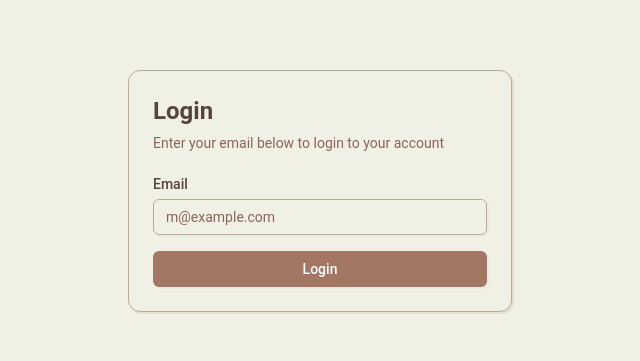
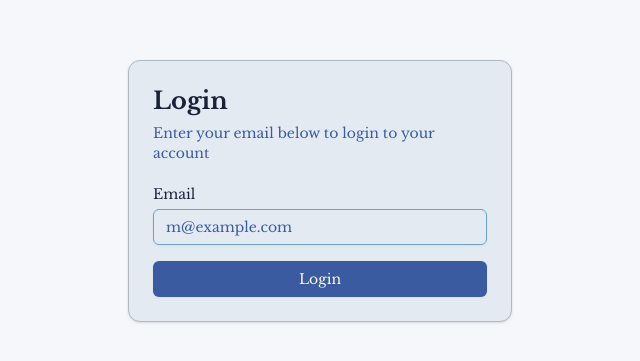
Before and after one commit to berdi00/epub-reader, a Vue app: page /login in a window 1280 px wide. Shown: the part 209-570 px from the top of the page, without its empty margins (320-960 px from the left). Built offline with nearby package versions, Linux system fonts and the light colour scheme; no server answers; the HTML template or start-up script is replaced by a standard one.

Commit message:
feat(ui): update styling and component structure across app
refactor(reader): remove debugger statements and unused page estimation
style(books): improve button styling and layout
feat(types): add Book and ReadingProgress interfaces
chore: add Google Fonts for improved typography

```diff
--- a/index.html
+++ b/index.html
@@ -4,6 +4,9 @@
     <meta charset="UTF-8" />
     <link rel="icon" type="image/svg+xml" href="/vite.svg" />
     <meta name="viewport" content="width=device-width, initial-scale=1.0" />
+    <link rel="preconnect" href="https://fonts.googleapis.com">
+    <link rel="preconnect" href="https://fonts.gstatic.com" crossorigin>
+    <link href="https://fonts.googleapis.com/css2?family=Libre+Baskerville:ital,wght@0,400;0,700;1,400&family=Roboto:ital,wght@0,100..900;1,100..900&display=swap" rel="stylesheet">
     <title>Vite + Vue + TS</title>
   </head>
   <body>
--- a/src/composables/useEPUB.ts
+++ b/src/composables/useEPUB.ts
@@ -269,9 +269,6 @@ export const useEpub = () => {
       // Wrap each chapter with a container for navigation
       combinedContent += `
         <div class="chapter-container" id="chapter-${i}" data-chapter-index="${i}" data-char-count="${chapterCharCount}">
-          <div class="chapter-header">
-            <h2 class="chapter-title-header">${chapter.title}</h2>
-          </div>
           <div class="chapter-content">
             ${chapterContent}
           </div>
@@ -430,7 +427,6 @@ export const useEpub = () => {
   const getCurrentReadingPosition = () => {
     const contentElement = document.querySelector('.reader-content')
     const scrollTop = contentElement?.scrollTop || 0
-    debugger
     return {
       chapterIndex: currentChapterIndex.value,
       chapterProgressPercentage: currentChapterProgress.value,
@@ -493,21 +489,6 @@ export const useEpub = () => {
     goToChapter(chapterIndex)
   }
 
-  // Calculate estimated page numbers for display
-  const getEstimatedPageInfo = () => {
-    const wordsPerPage = bookStats.value.averageWordsPerPage
-    const estimatedTotalWords = Math.round(bookStats.value.totalCharacters / 5) // ~5 chars per word
-    const estimatedTotalPages = Math.max(1, Math.round(estimatedTotalWords / wordsPerPage))
-    const currentEstimatedPage = Math.max(1, Math.round((totalBookProgress.value / 100) * estimatedTotalPages))
-
-    return {
-      currentPage: currentEstimatedPage,
-      totalPages: estimatedTotalPages,
-      currentWord: Math.round((currentCharacterOffset.value / bookStats.value.totalCharacters) * estimatedTotalWords),
-      totalWords: estimatedTotalWords
-    }
-  }
-
   return {
     // Methods
     parseEpub,
@@ -521,7 +502,6 @@ export const useEpub = () => {
     resetReader,
     getCurrentReadingPosition,
     setReadingPosition,
-    getEstimatedPageInfo,
     processImagesInDOM
   }
 }
--- a/src/features/books/BooksHeader.vue
+++ b/src/features/books/BooksHeader.vue
@@ -2,7 +2,7 @@
   <div class="flex justify-between items-center">
     <p class="text-primary">{{ email }}</p>
     <Button
-      class="bg-primary"
+      class="bg-primary text-white"
       variant="outline"
       @click="triggerFileUpload"
       :disabled="isUploading"
@@ -191,7 +191,6 @@ const handleFileUpload = async (event: Event): Promise<void> => {
     if (fileInput.value) {
       fileInput.value.value = ''
     }
-
     emit('bookUploaded', bookData)
   } catch (error) {
     console.error('Upload error:', error)
--- a/src/features/reader/ReaderView.vue
+++ b/src/features/reader/ReaderView.vue
@@ -160,7 +160,6 @@ const saveReadingProgress = async () => {
         character_offset: position.characterOffset,
         last_read_at: new Date().toISOString()
       }, { onConflict: 'user_id' })
-    debugger
   } catch (error) {
     console.error('Error saving reading progress:', error)
   }
--- a/src/style.css
+++ b/src/style.css
@@ -3,100 +3,104 @@
 
 @custom-variant dark (&:is(.dark *));
 
+* {
+  font-family: "Libre Baskerville", serif;
+}
+
 :root {
-  --background: oklch(0.9529 0.0146 102.4597);
-  --foreground: oklch(0.4063 0.0255 40.3627);
-  --card: oklch(0.9529 0.0146 102.4597);
-  --card-foreground: oklch(0.4063 0.0255 40.3627);
-  --popover: oklch(1.0000 0 0);
-  --popover-foreground: oklch(0.4063 0.0255 40.3627);
-  --primary: oklch(0.6083 0.0623 44.3588);
-  --primary-foreground: oklch(1.0000 0 0);
-  --secondary: oklch(0.7473 0.0387 80.5476);
-  --secondary-foreground: oklch(1.0000 0 0);
-  --muted: oklch(0.8502 0.0389 49.0874);
-  --muted-foreground: oklch(0.5416 0.0512 37.2132);
-  --accent: oklch(0.8502 0.0389 49.0874);
-  --accent-foreground: oklch(0.4063 0.0255 40.3627);
-  --destructive: oklch(0.2225 0.0098 52.9636);
-  --destructive-foreground: oklch(1.0000 0 0);
-  --border: oklch(0.7473 0.0387 80.5476);
-  --input: oklch(0.7473 0.0387 80.5476);
-  --ring: oklch(0.6083 0.0623 44.3588);
-  --chart-1: oklch(0.6083 0.0623 44.3588);
-  --chart-2: oklch(0.5416 0.0512 37.2132);
-  --chart-3: oklch(0.7272 0.0539 52.3320);
-  --chart-4: oklch(0.7473 0.0387 80.5476);
-  --chart-5: oklch(0.6440 0.0405 52.3917);
-  --sidebar: oklch(0.8903 0.0278 49.5658);
-  --sidebar-foreground: oklch(0.4063 0.0255 40.3627);
-  --sidebar-primary: oklch(0.6083 0.0623 44.3588);
-  --sidebar-primary-foreground: oklch(1.0000 0 0);
-  --sidebar-accent: oklch(0.7272 0.0539 52.3320);
-  --sidebar-accent-foreground: oklch(1.0000 0 0);
-  --sidebar-border: oklch(0.6440 0.0405 52.3917);
-  --sidebar-ring: oklch(0.6083 0.0623 44.3588);
-  --font-sans: Roboto, ui-sans-serif, sans-serif, system-ui;
-  --font-serif: Georgia, serif;
-  --font-mono: Menlo, monospace;
+  --background: rgb(245, 247, 250);
+  --foreground: rgb(26, 34, 56);
+  --card: rgb(227, 234, 242);
+  --card-foreground: rgb(26, 34, 56);
+  --popover: rgb(255, 251, 230);
+  --popover-foreground: rgb(26, 34, 56);
+  --primary: rgb(58, 91, 160);
+  --primary-foreground: rgb(255, 251, 230);
+  --secondary: rgb(247, 200, 115);
+  --secondary-foreground: rgb(26, 34, 56);
+  --muted: rgb(229, 229, 223);
+  --muted-foreground: rgb(58, 91, 160);
+  --accent: rgb(110, 163, 193);
+  --accent-foreground: rgb(255, 251, 230);
+  --destructive: rgb(45, 30, 47);
+  --destructive-foreground: rgb(255, 251, 230);
+  --border: rgb(176, 184, 193);
+  --input: rgb(110, 163, 193);
+  --ring: rgb(247, 200, 115);
+  --chart-1: rgb(58, 91, 160);
+  --chart-2: rgb(247, 200, 115);
+  --chart-3: rgb(110, 163, 193);
+  --chart-4: rgb(176, 184, 193);
+  --chart-5: rgb(45, 30, 47);
+  --sidebar: rgb(227, 234, 242);
+  --sidebar-foreground: rgb(26, 34, 56);
+  --sidebar-primary: rgb(58, 91, 160);
+  --sidebar-primary-foreground: rgb(255, 251, 230);
+  --sidebar-accent: rgb(247, 200, 115);
+  --sidebar-accent-foreground: rgb(26, 34, 56);
+  --sidebar-border: rgb(176, 184, 193);
+  --sidebar-ring: rgb(247, 200, 115);
+  --font-sans: Libre Baskerville, serif;
+  --font-serif: ui-serif, Georgia, Cambria, "Times New Roman", Times, serif;
+  --font-mono: ui-monospace, SFMono-Regular, Menlo, Monaco, Consolas, "Liberation Mono", "Courier New", monospace;
   --radius: 0.5rem;
-  --shadow-2xs: 2px 2px 0px 0px hsl(20 18% 51% / 0.06);
-  --shadow-xs: 2px 2px 0px 0px hsl(20 18% 51% / 0.06);
-  --shadow-sm: 2px 2px 0px 0px hsl(20 18% 51% / 0.11), 2px 1px 2px -1px hsl(20 18% 51% / 0.11);
-  --shadow: 2px 2px 0px 0px hsl(20 18% 51% / 0.11), 2px 1px 2px -1px hsl(20 18% 51% / 0.11);
-  --shadow-md: 2px 2px 0px 0px hsl(20 18% 51% / 0.11), 2px 2px 4px -1px hsl(20 18% 51% / 0.11);
-  --shadow-lg: 2px 2px 0px 0px hsl(20 18% 51% / 0.11), 2px 4px 6px -1px hsl(20 18% 51% / 0.11);
-  --shadow-xl: 2px 2px 0px 0px hsl(20 18% 51% / 0.11), 2px 8px 10px -1px hsl(20 18% 51% / 0.11);
-  --shadow-2xl: 2px 2px 0px 0px hsl(20 18% 51% / 0.28);
+  --shadow-2xs: 0 1px 3px 0px hsl(0 0% 0% / 0.05);
+  --shadow-xs: 0 1px 3px 0px hsl(0 0% 0% / 0.05);
+  --shadow-sm: 0 1px 3px 0px hsl(0 0% 0% / 0.10), 0 1px 2px -1px hsl(0 0% 0% / 0.10);
+  --shadow: 0 1px 3px 0px hsl(0 0% 0% / 0.10), 0 1px 2px -1px hsl(0 0% 0% / 0.10);
+  --shadow-md: 0 1px 3px 0px hsl(0 0% 0% / 0.10), 0 2px 4px -1px hsl(0 0% 0% / 0.10);
+  --shadow-lg: 0 1px 3px 0px hsl(0 0% 0% / 0.10), 0 4px 6px -1px hsl(0 0% 0% / 0.10);
+  --shadow-xl: 0 1px 3px 0px hsl(0 0% 0% / 0.10), 0 8px 10px -1px hsl(0 0% 0% / 0.10);
+  --shadow-2xl: 0 1px 3px 0px hsl(0 0% 0% / 0.25);
   --tracking-normal: 0em;
   --spacing: 0.25rem;
 }
 
 .dark {
-  --background: oklch(0.2721 0.0141 48.1783);
-  --foreground: oklch(0.9529 0.0146 102.4597);
-  --card: oklch(0.3291 0.0156 50.8936);
-  --card-foreground: oklch(0.9529 0.0146 102.4597);
-  --popover: oklch(0.3291 0.0156 50.8936);
-  --popover-foreground: oklch(0.9529 0.0146 102.4597);
-  --primary: oklch(0.7272 0.0539 52.3320);
-  --primary-foreground: oklch(0.2721 0.0141 48.1783);
-  --secondary: oklch(0.5416 0.0512 37.2132);
-  --secondary-foreground: oklch(0.9529 0.0146 102.4597);
-  --muted: oklch(0.4063 0.0255 40.3627);
-  --muted-foreground: oklch(0.7575 0.0380 50.8610);
-  --accent: oklch(0.7473 0.0387 80.5476);
-  --accent-foreground: oklch(0.2721 0.0141 48.1783);
-  --destructive: oklch(0.6875 0.1420 21.4566);
-  --destructive-foreground: oklch(0.2721 0.0141 48.1783);
-  --border: oklch(0.4063 0.0255 40.3627);
-  --input: oklch(0.4063 0.0255 40.3627);
-  --ring: oklch(0.7272 0.0539 52.3320);
-  --chart-1: oklch(0.7272 0.0539 52.3320);
-  --chart-2: oklch(0.7473 0.0387 80.5476);
-  --chart-3: oklch(0.6083 0.0623 44.3588);
-  --chart-4: oklch(0.5416 0.0512 37.2132);
-  --chart-5: oklch(0.6440 0.0405 52.3917);
-  --sidebar: oklch(0.2225 0.0098 52.9636);
-  --sidebar-foreground: oklch(0.9529 0.0146 102.4597);
-  --sidebar-primary: oklch(0.7272 0.0539 52.3320);
-  --sidebar-primary-foreground: oklch(0.2225 0.0098 52.9636);
-  --sidebar-accent: oklch(0.7473 0.0387 80.5476);
-  --sidebar-accent-foreground: oklch(0.2225 0.0098 52.9636);
-  --sidebar-border: oklch(0.4063 0.0255 40.3627);
-  --sidebar-ring: oklch(0.7272 0.0539 52.3320);
-  --font-sans: Roboto, ui-sans-serif, sans-serif, system-ui;
-  --font-serif: Georgia, serif;
-  --font-mono: Menlo, monospace;
+  --background: rgb(24, 26, 36);
+  --foreground: rgb(230, 234, 243);
+  --card: rgb(35, 36, 58);
+  --card-foreground: rgb(230, 234, 243);
+  --popover: rgb(35, 36, 58);
+  --popover-foreground: rgb(255, 224, 102);
+  --primary: rgb(58, 91, 160);
+  --primary-foreground: rgb(255, 224, 102);
+  --secondary: rgb(255, 224, 102);
+  --secondary-foreground: rgb(35, 36, 58);
+  --muted: rgb(35, 36, 58);
+  --muted-foreground: rgb(122, 136, 161);
+  --accent: rgb(188, 205, 240);
+  --accent-foreground: rgb(24, 26, 36);
+  --destructive: rgb(160, 74, 108);
+  --destructive-foreground: rgb(255, 224, 102);
+  --border: rgb(45, 46, 62);
+  --input: rgb(58, 91, 160);
+  --ring: rgb(255, 224, 102);
+  --chart-1: rgb(58, 91, 160);
+  --chart-2: rgb(255, 224, 102);
+  --chart-3: rgb(110, 163, 193);
+  --chart-4: rgb(122, 136, 161);
+  --chart-5: rgb(160, 74, 108);
+  --sidebar: rgb(35, 36, 58);
+  --sidebar-foreground: rgb(230, 234, 243);
+  --sidebar-primary: rgb(58, 91, 160);
+  --sidebar-primary-foreground: rgb(255, 224, 102);
+  --sidebar-accent: rgb(255, 224, 102);
+  --sidebar-accent-foreground: rgb(35, 36, 58);
+  --sidebar-border: rgb(45, 46, 62);
+  --sidebar-ring: rgb(255, 224, 102);
+  --font-sans: Libre Baskerville, serif;
+  --font-serif: ui-serif, Georgia, Cambria, "Times New Roman", Times, serif;
+  --font-mono: ui-monospace, SFMono-Regular, Menlo, Monaco, Consolas, "Liberation Mono", "Courier New", monospace;
   --radius: 0.5rem;
-  --shadow-2xs: 2px 2px 0px 0px hsl(20 18% 30% / 0.06);
-  --shadow-xs: 2px 2px 0px 0px hsl(20 18% 30% / 0.06);
-  --shadow-sm: 2px 2px 0px 0px hsl(20 18% 30% / 0.11), 2px 1px 2px -1px hsl(20 18% 30% / 0.11);
-  --shadow: 2px 2px 0px 0px hsl(20 18% 30% / 0.11), 2px 1px 2px -1px hsl(20 18% 30% / 0.11);
-  --shadow-md: 2px 2px 0px 0px hsl(20 18% 30% / 0.11), 2px 2px 4px -1px hsl(20 18% 30% / 0.11);
-  --shadow-lg: 2px 2px 0px 0px hsl(20 18% 30% / 0.11), 2px 4px 6px -1px hsl(20 18% 30% / 0.11);
-  --shadow-xl: 2px 2px 0px 0px hsl(20 18% 30% / 0.11), 2px 8px 10px -1px hsl(20 18% 30% / 0.11);
-  --shadow-2xl: 2px 2px 0px 0px hsl(20 18% 30% / 0.28);
+  --shadow-2xs: 0 1px 3px 0px hsl(0 0% 0% / 0.05);
+  --shadow-xs: 0 1px 3px 0px hsl(0 0% 0% / 0.05);
+  --shadow-sm: 0 1px 3px 0px hsl(0 0% 0% / 0.10), 0 1px 2px -1px hsl(0 0% 0% / 0.10);
+  --shadow: 0 1px 3px 0px hsl(0 0% 0% / 0.10), 0 1px 2px -1px hsl(0 0% 0% / 0.10);
+  --shadow-md: 0 1px 3px 0px hsl(0 0% 0% / 0.10), 0 2px 4px -1px hsl(0 0% 0% / 0.10);
+  --shadow-lg: 0 1px 3px 0px hsl(0 0% 0% / 0.10), 0 4px 6px -1px hsl(0 0% 0% / 0.10);
+  --shadow-xl: 0 1px 3px 0px hsl(0 0% 0% / 0.10), 0 8px 10px -1px hsl(0 0% 0% / 0.10);
+  --shadow-2xl: 0 1px 3px 0px hsl(0 0% 0% / 0.25);
 }
 
 @theme inline {
@@ -151,7 +155,6 @@
   --shadow-xl: var(--shadow-xl);
   --shadow-2xl: var(--shadow-2xl);
 }
-
 @layer base {
   * {
     @apply border-border outline-ring/50;
```
Also changed, not shown: src/app/EpubReader.vue (+11 -56 lines), src/features/books/BooksView.vue (+14 -45 lines), src/features/types.ts (added, +22 -0 lines).
